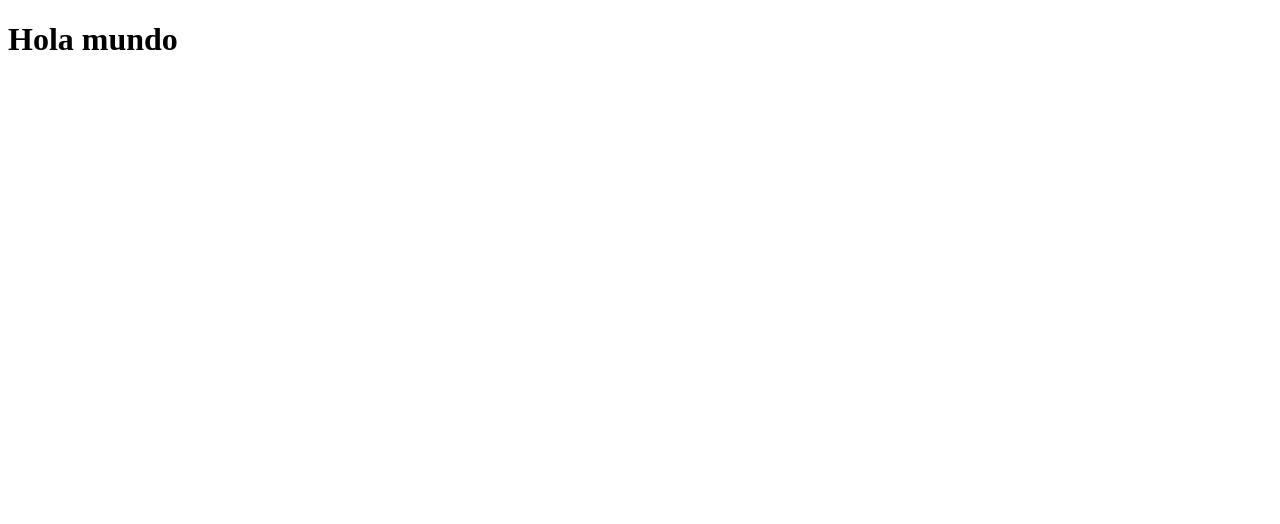
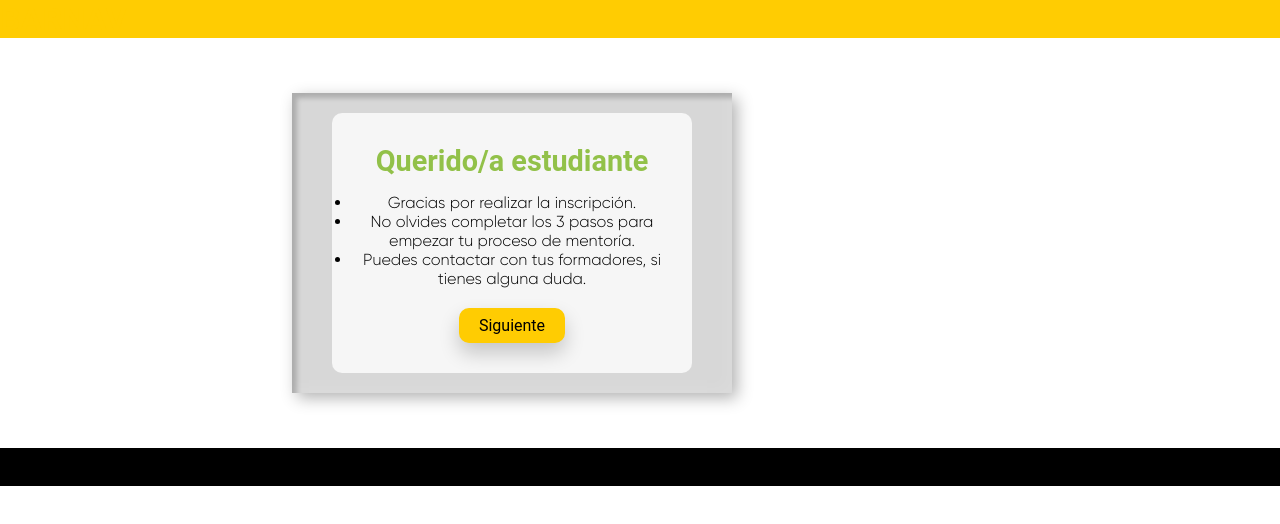
Before and after one commit to davidB2ya/MentoringApp, a React (Create React App) app in the folder client/: page / in a window 1280 px wide. Shown: the top 524 px of the page. Built offline with nearby package versions, Linux system fonts and the light colour scheme.

Commit message:
general view to check

```diff
--- a/client/src/views/Administrator/Cruds/students/index.jsx
+++ b/client/src/views/Administrator/Cruds/students/index.jsx
@@ -1,11 +1,14 @@
 import React from 'react'
+import GeneralView from '../../../General/GeneralView'
+import WelcomeStudent from '../../../Student/WelcomeStudent'
 
 const Notification = () => {
 
 
   return (
     <>
-      <h1>Hola mundo</h1>
+      {/* <h1>Hola mundo</h1> */}
+      <WelcomeStudent/>
     </>
   )
 }
--- /dev/null
+++ b/client/src/views/General/GeneralView.css
@@ -0,0 +1,123 @@
+@font-face {
+  font-family: Gilroy-Light ;
+  src: url(../../assets/Font/Gilroy-Light.otf);
+}
+
+* {
+  margin: 0;
+  padding: 0;
+  box-sizing: border-box;
+  font-family: Roboto, sans-serif;
+}
+
+.all {
+  display: flex;
+  justify-content: center;
+  align-items: center;
+  flex-wrap: wrap;
+  background: #fefefe;
+}
+
+.barnav{
+  background-color: #ffcc02;
+  color: #ffcc02
+}
+.intro{
+  justify-content: center;
+  text-align: center;
+  padding: 40px 0px;
+}
+.title{
+  color: #92C149;
+}
+.description{
+  font-family: Gilroy-Light;
+}
+.go{
+ color: #ffcc02
+}
+.container {
+  display: flex;
+  justify-content: center;
+  align-items: center;
+  flex-wrap: wrap;
+  max-width: 80%;
+  margin: 40px 0;
+}
+
+.back{
+  background-color: #D7D7D7;
+  box-shadow: inset 5px 5px 5px rgba(0, 0, 0, 0.2),
+    inset -5px -5px 15px rgba(255, 255, 255, 0.1),
+    5px 5px 15px rgba(0, 0, 0, 0.3), -5px -5px 15px rgba(255, 255, 255, 0.1);
+  padding: 0px 2%;
+  margin: 15px 15px;
+}
+
+.card {
+  position: relative;
+  width: 400px;
+  height: 300px;
+}
+.little{
+  z-index: 10;
+  border-radius: 10px;
+  background-color: #92C149;
+  margin-left: 20px;
+  width: 90%;
+}
+.box {
+  position: absolute;
+  top: 20px;
+  left: 20px;
+  right: 20px;
+  bottom: 20px;
+  background: #f6f6f6;
+  border-radius: 10px;
+  display: flex;
+  justify-content: center;
+  align-items: center;
+}
+
+body .container .card .box .content {
+  padding: 20px;
+  text-align: center;
+}
+
+h3 {
+  font-size: 1.8rem;
+  color: #92C149;
+  margin-bottom: 15px;
+}
+
+li {
+  font-size: 1rem;
+  font-weight: 300;
+  color: #000;
+  z-index: 1;
+  transition: 0.5s;
+  font-family: Gilroy-Light;
+}
+
+a {
+  position: relative;
+  display: inline-block;
+  padding: 8px 20px;
+  background: #ffcc02;
+  color: #000;
+  border-radius: 10px;
+  text-decoration: none;
+  margin-top: 20px;
+  box-shadow: 0 10px 20px rgba(0, 0, 0, 0.2);
+  transition: 0.5s;
+}
+
+a:hover {
+  box-shadow: 0 10px 20px rgba(0, 0, 0, 0.6);
+  background: #000;
+  color: #ffcc02;
+}
+
+.footer{
+  background-color: #000;
+}
--- /dev/null
+++ b/client/src/views/General/GeneralView.jsx
@@ -0,0 +1,61 @@
+import React from 'react';
+import './GeneralView.css'
+
+const GeneralView = () => {
+    return (
+        <div>
+          <h1 className="barnav">BARNAV</h1>
+          <div className="all">
+            <div className="intro">
+              <h1 className="title">Bienvenido/a a Okhlos</h1>
+              <br></br>
+              <p className="description">Para conseguir tus objetivos profesionales y personales <br></br>en el mundo tech.</p>
+              <br></br>
+              <h2 className="go">¡Empieza aquí!</h2>
+            </div>
+            <div className="container">
+              <div className="back">
+                <div className="card">
+
+                  <div className="box">
+                    <div className="content">
+                      <h3>Aprendizaje personalizado</h3>
+                      <p>Tendrás un mentor y sesiones personalizadas, según tus intereses.</p>
+                      <a href="#" >Ingreso estudiantes</a>
+                    </div>
+                  </div>
+                  {/* <h1 className="little">.hola.</h1> */}
+                </div>
+              </div>
+
+              <div className="back">
+                <div className="card">
+                  <div className="box">
+                    <div className="content">
+                      <h3>Haz la diferencia</h3>
+                      <p>Fomenta tu conocimiento y participa del proceso de crecimiento de nuevos líderes tech.</p>
+                      <a href="#">Ingreso mentores</a>
+                    </div>
+                  </div>
+                </div>
+              </div>
+
+              <div className="back">
+                <div className="card">
+                  <div className="box">
+                    <div className="content">
+                      <h3>Admin</h3>
+                      <p>Todo lo que necesitas</p>
+                      <a href="#">Ingreso administradores</a>
+                    </div>
+                  </div>
+                </div>
+                </div>
+            </div>
+          </div>
+          <h1 className="footer">FOOTER</h1>
+        </div>
+    )
+}
+
+export default GeneralView
--- /dev/null
+++ b/client/src/views/Student/WelcomeStudent.css
@@ -0,0 +1,105 @@
+@font-face {
+    font-family: Gilroy-Light ;
+    src: url(../../assets/Font/Gilroy-Light.otf);
+  }
+
+  * {
+    margin: 0;
+    padding: 0;
+    box-sizing: border-box;
+    font-family: Roboto, sans-serif;
+  }
+
+  .all {
+    display: flex;
+    justify-content: center;
+    align-items: center;
+    flex-wrap: wrap;
+    background: #fefefe;
+  }
+
+  .barnav{
+    background-color: #ffcc02;
+    color: #ffcc02
+  }
+
+  .container {
+    display: flex;
+    justify-content: center;
+    align-items: center;
+    flex-wrap: wrap;
+    max-width: 80%;
+    margin: 40px 0;
+  }
+
+  .back{
+    background-color: #D7D7D7;
+    box-shadow: inset 5px 5px 5px rgba(0, 0, 0, 0.2),
+      inset -5px -5px 15px rgba(255, 255, 255, 0.1),
+      5px 5px 15px rgba(0, 0, 0, 0.3), -5px -5px 15px rgba(255, 255, 255, 0.1);
+    padding: 0px 2%;
+    margin: 15px 15px;
+  }
+
+  .card {
+    position: relative;
+    width: 400px;
+    height: 300px;
+  }
+  .little{
+    z-index: 10;
+    border-radius: 10px;
+    background-color: #92C149;
+    margin-left: 20px;
+    width: 90%;
+  }
+  .box {
+    position: absolute;
+    top: 20px;
+    left: 20px;
+    right: 20px;
+    bottom: 20px;
+    background: #f6f6f6;
+    border-radius: 10px;
+    display: flex;
+    justify-content: center;
+    align-items: center;
+  }
+
+  h3 {
+    font-size: 1.8rem;
+    color: #92C149;
+    margin-bottom: 15px;
+  }
+
+  li {
+    font-size: 1rem;
+    font-weight: 300;
+    color: #000;
+    z-index: 1;
+    transition: 0.5s;
+    font-family: Gilroy-Light;
+  }
+
+  a {
+    position: relative;
+    display: inline-block;
+    padding: 8px 20px;
+    background: #ffcc02;
+    color: #000;
+    border-radius: 10px;
+    text-decoration: none;
+    margin-top: 20px;
+    box-shadow: 0 10px 20px rgba(0, 0, 0, 0.2);
+    transition: 0.5s;
+  }
+
+  a:hover {
+    box-shadow: 0 10px 20px rgba(0, 0, 0, 0.6);
+    background: #000;
+    color: #ffcc02;
+  }
+
+  .footer{
+    background-color: #000;
+  }
--- /dev/null
+++ b/client/src/views/Student/WelcomeStudent.jsx
@@ -0,0 +1,34 @@
+import React from 'react'
+
+const WelcomeStudent = () => {
+    return (
+        <div>
+             <div>
+          <h1 className="barnav">BARNAV</h1>
+            <div className="container">
+              <div className="back">
+                <div className="card">
+
+                  <div className="box">
+                    <div className="content">
+                      <h3>Querido/a estudiante</h3>
+                      <ul className="list">
+                          <li>Gracias por realizar la inscripción.</li>
+                          <li>No olvides completar los 3 pasos para empezar tu proceso de mentoría.</li>
+                          <li>Puedes contactar con tus formadores, si tienes alguna duda.</li>
+                      </ul>
+                      <a href="#" >Siguiente</a>
+                    </div>
+                  </div>
+                  {/* <h1 className="little">.hola.</h1> */}
+                </div>
+              </div>
+
+          </div>
+          <h1 className="footer">FOOTER</h1>
+        </div>
+        </div>
+    )
+}
+
+export default WelcomeStudent
```
Also changed, not shown: client/src/assets/Font/Gilroy-Light.otf (added).
